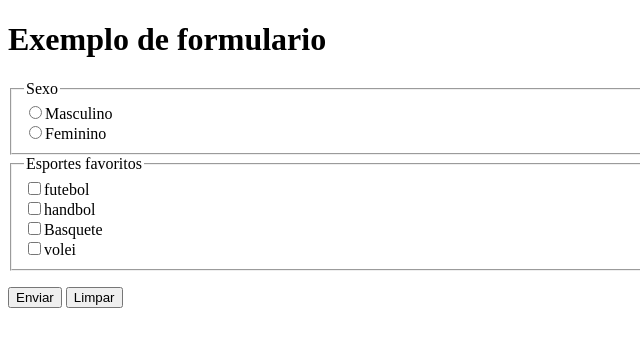
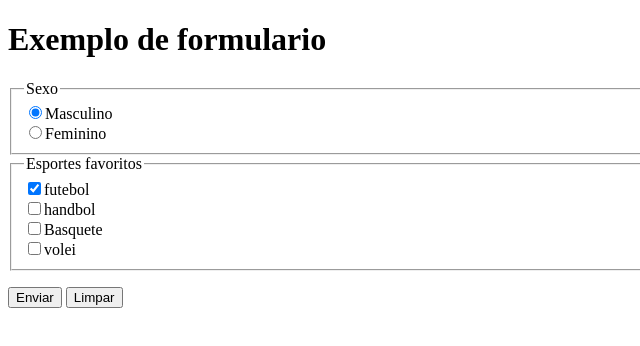
Before and after one commit to RenanLamorim/Modulo-4, a plain HTML site: page Forms/Form005.html in a window 1280 px wide. Shown: the full height of the page, 0-640 px from the left. Drawn offline with Linux system fonts and the light colour scheme.

Commit message:
checked e notas

```diff
--- a/Forms/Form005.html
+++ b/Forms/Form005.html
@@ -13,12 +13,12 @@
    <form action="Cadastro.php">
     <fieldset>
         <legend>Sexo</legend>
-<input type="radio" name="mas" id="imas"><label for="imas">Masculino</label><br>
-<input type="radio" name="fem" id="ifem"><label for="ifem">Feminino</label>
+<input type="radio" name="sexo" id="imas" checked><label for="imas">Masculino</label><br>
+<input type="radio" name="sexo" id="ifem"><label for="ifem">Feminino</label>
     </fieldset>
 <fieldset>
     <legend>Esportes favoritos</legend>
-    <input type="checkbox" name="esfut" id="iesfut"><label for="iesfut">futebol</label> <br>
+    <input type="checkbox" name="esfut" id="iesfut" checked><label for="iesfut">futebol</label> <br>
     <input type="checkbox" name="eshand" id="ieshand"><label for="ieshand">handbol</label> <br>
     <input type="checkbox" name="esbasq" id="iesbasq"><label for="iesbasq">Basquete</label> <br>
     <input type="checkbox" name="esvol" id="iesvol"><label for="iesvol">volei</label> <br>
```
Also changed, not shown: Forms/Anotações.txt.
